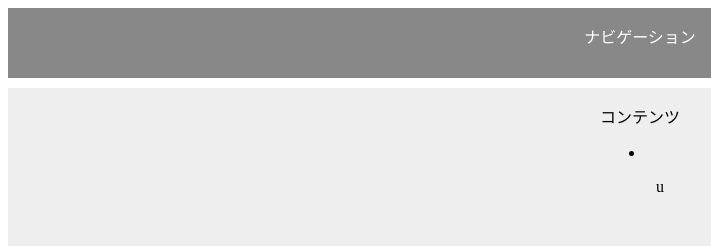
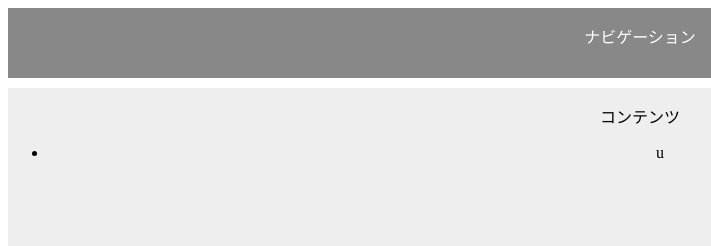
Before and after one commit to hope004/hope004.github.io, a plain HTML site: page index.html in a window 1280 px wide. Shown: the top 246 px of the page, 0-711 px from the left. Drawn offline with Linux system fonts and the light colour scheme.

Commit message:
Update index.html

```diff
--- a/index.html
+++ b/index.html
@@ -11,8 +11,8 @@
     </header>
     <div class="content">
         <p>コンテンツ</p>
-       <li>
-          <ul>u</ul>
-       </li>
+       <ul>
+          <li>u</li>
+       </ul>
     </div>
 </body>
```
